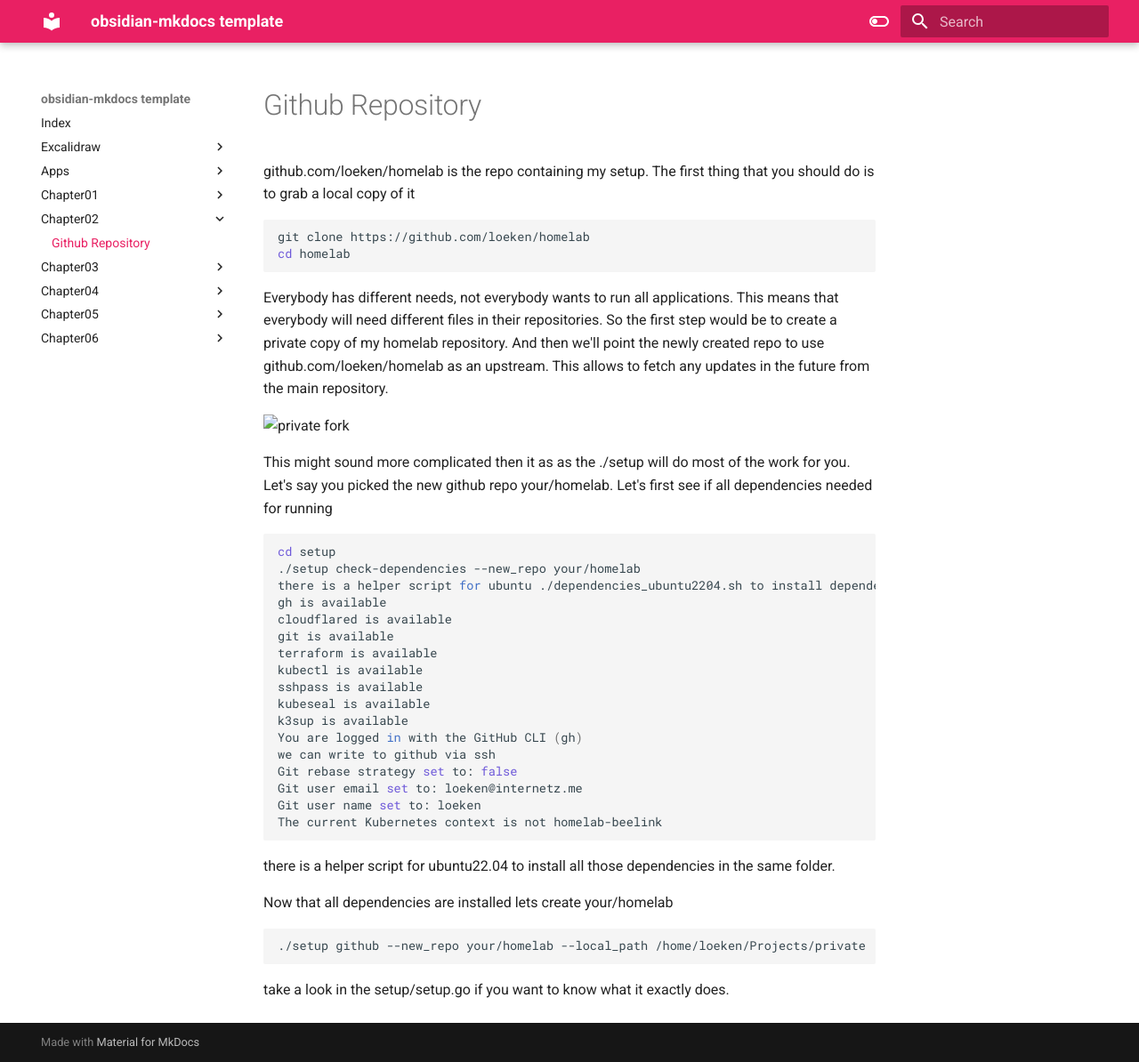
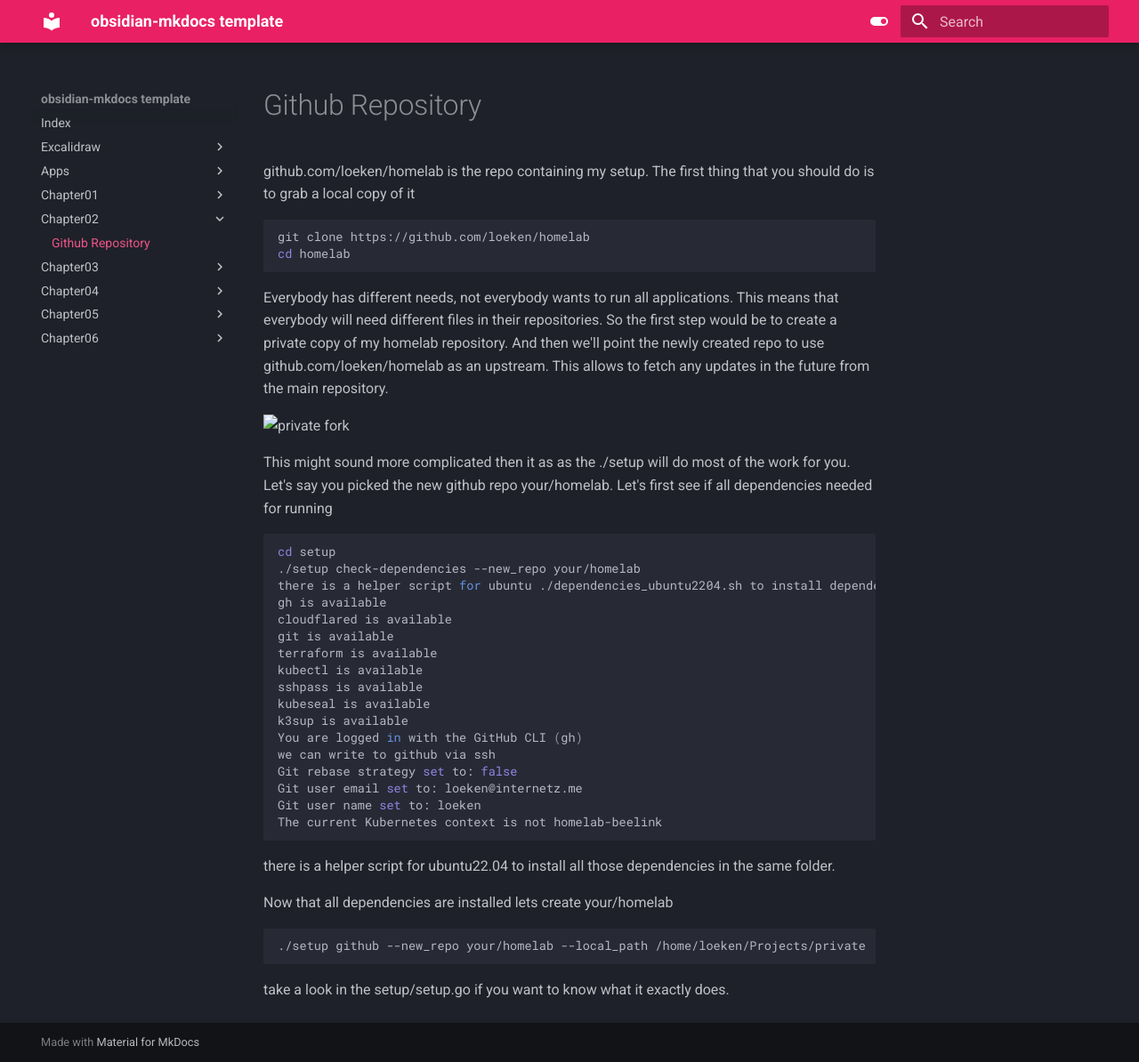
Before and after one commit to loeken/homelab, an MkDocs documentation site: the page built from docs/chapter02/github_repository.md, in a window 1280 px wide and 1194 px high. Shown: the whole window at 89% size. Built offline with MkDocs 1.6.1 and Material for MkDocs 9.7.7, drawn with Linux system fonts in a browser that asks for light colours.

Commit message:
updated docs

```diff
--- a/mkdocs.yml
+++ b/mkdocs.yml
@@ -4,14 +4,14 @@ theme:
     name: 'material'
     palette:
 
-    # Light mode
-    - media: "(prefers-color-scheme: light)"
-      scheme: default
-      primary: pink
-      accent: indigo
-      toggle:
-        icon: material/toggle-switch-off-outline
-        name: Switch to dark mode
+    # # Light mode
+    # - media: "(prefers-color-scheme: light)"
+    #   scheme: default
+    #   primary: pink
+    #   accent: indigo
+    #   toggle:
+    #     icon: material/toggle-switch-off-outline
+    #     name: Switch to dark mode
 
     # Dark mode
     - media: "(prefers-color-scheme: dark)"
```
